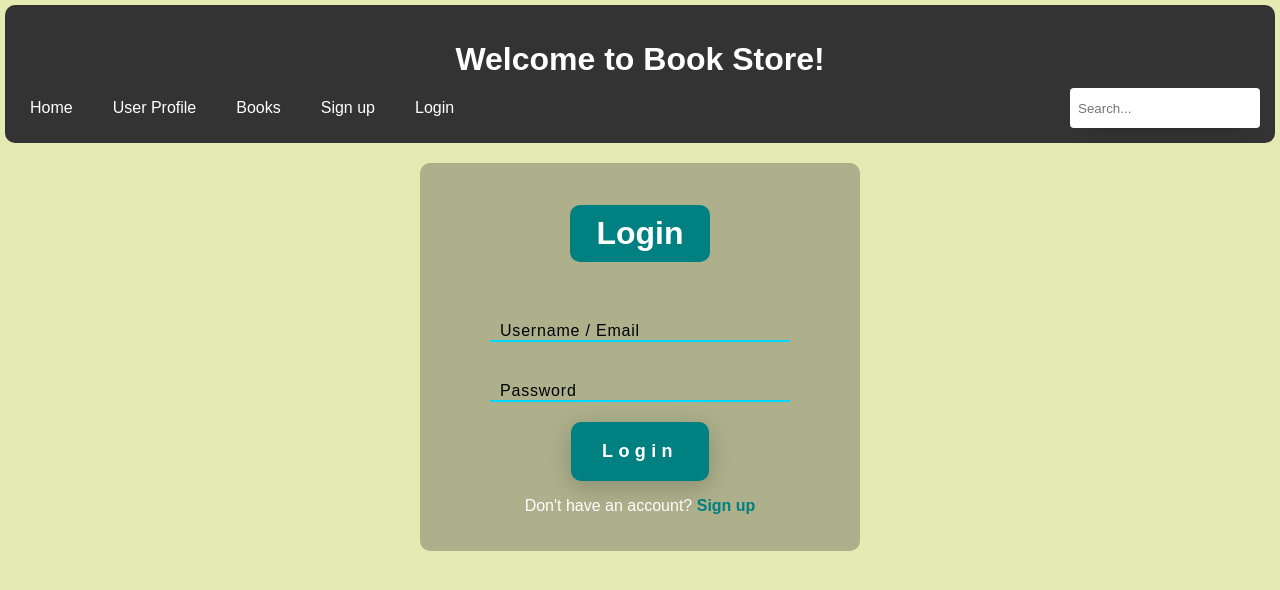
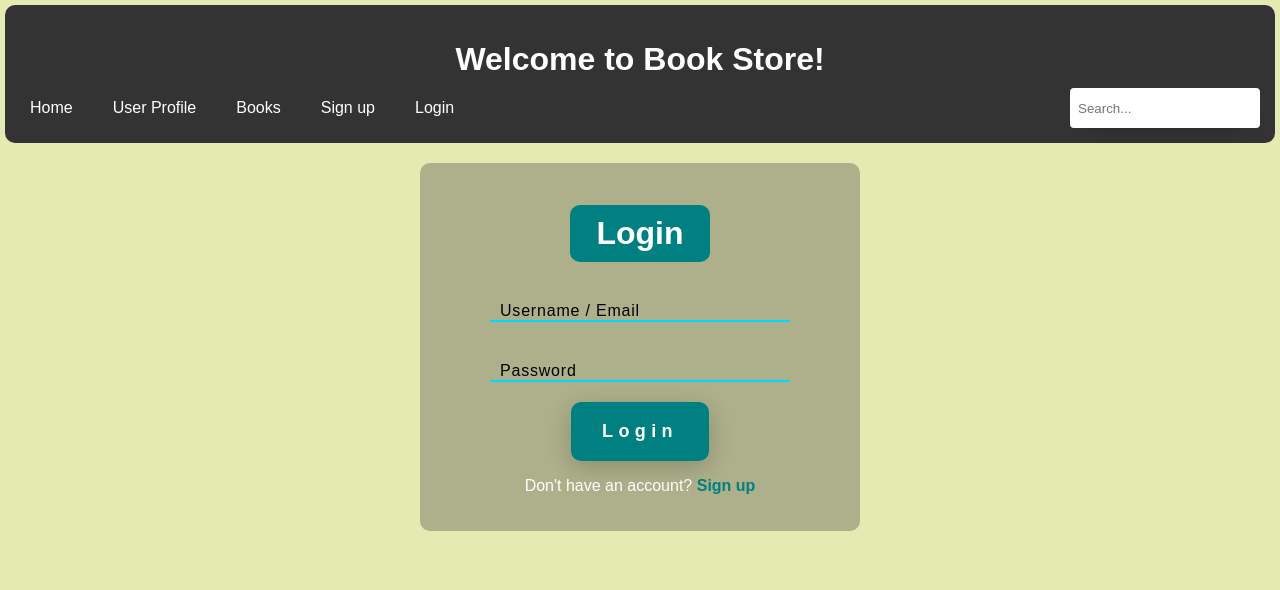
Before and after one commit to hanan-bhatti/Book-Store, a plain HTML site: page login.html in a window 1280 px wide. Drawn offline with Linux system fonts and the light colour scheme.

Commit message:
Add files via upload

```diff
--- a/login.html
+++ b/login.html
@@ -227,7 +227,7 @@
       <h1 class="heading2">Login</h1>
       <div
         class="login-form"
-        style="margin: auto; padding-bottom: 20px; padding-top: 20px"
+        style="margin: auto; padding-bottom: 20px;"
       >
         <input type="text" required />
         <label for="username">Username / Email</label>
```
